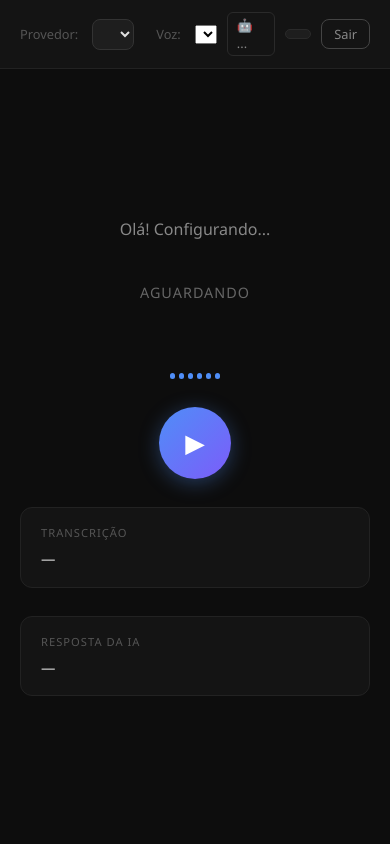
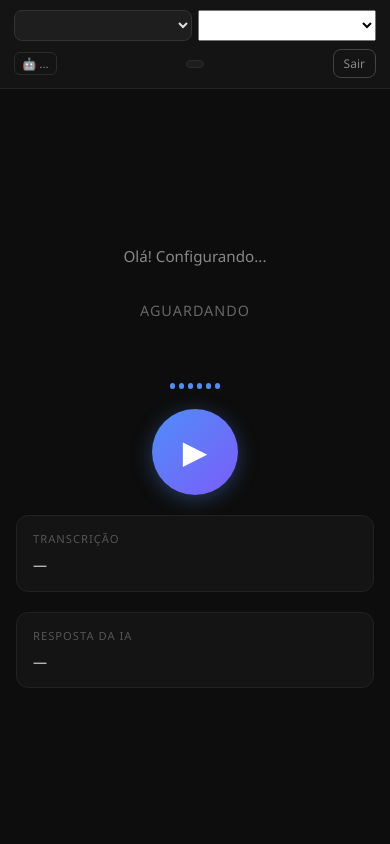
Before and after one commit to lucasnumaboa/VozIA, a Flask app: template templates/index.html in a window 390 px wide. Run offline with Flask 3, Linux system fonts and the light colour scheme; the template is opened without the code that fills it, so the values that code supplies are empty; parts of the project's set-up code (start-up, migrations or seed data) failed here and were passed over.

Commit message:
feat: interface mobile responsiva (topbar empilhada, modal fullscreen, tabelas scroll, botao maior)

```diff
--- a/templates/index.html
+++ b/templates/index.html
@@ -269,6 +269,104 @@
                    border-radius:7px; color:#888; cursor:pointer; font-size:0.85rem; }
     .chk-row { display:flex; align-items:center; gap:8px; font-size:0.85rem; color:#aaa; }
     .chk-row input { width:16px; height:16px; cursor:pointer; }
+
+    /* ── Mobile ──────────────────────────────────────────────── */
+    @media (max-width: 600px) {
+
+      /* Topbar: empilha em duas linhas */
+      .topbar {
+        flex-direction: column;
+        align-items: stretch;
+        padding: 10px 14px;
+        gap: 8px;
+      }
+      .topbar-left {
+        flex-wrap: wrap;
+        gap: 6px;
+        justify-content: space-between;
+      }
+      .topbar-left span { display: none; } /* esconde labels "Provedor:" e "Voz:" */
+      #providerSel, #voiceSel {
+        flex: 1; min-width: 120px; max-width: 100%;
+        font-size: 0.8rem; padding: 6px 8px;
+      }
+      .topbar-right {
+        display: flex; align-items: center;
+        justify-content: space-between; gap: 6px;
+      }
+      .user-badge { font-size: 0.72rem; padding: 3px 8px; }
+      .agent-tag  { font-size: 0.72rem; padding: 3px 7px; margin-left: 0; }
+      .btn-logout { font-size: 0.75rem; padding: 5px 10px; }
+      .btn-icon   { font-size: 0.9rem; padding: 5px 9px; }
+
+      /* Main area */
+      .app { padding: 28px 16px; gap: 20px; }
+
+      /* Play button maior para toque */
+      .btn-play {
+        width: 86px; height: 86px;
+        font-size: 2rem;
+      }
+
+      /* Info boxes */
+      .info-box {
+        padding: 14px 16px; font-size: 0.88rem;
+      }
+
+      /* Greeting */
+      .greeting { font-size: 0.95rem; }
+
+      /* Modal: fullscreen no mobile */
+      .modal-overlay {
+        padding: 0;
+        align-items: flex-end;
+      }
+      .modal {
+        border-radius: 18px 18px 0 0;
+        max-height: 92vh;
+        max-width: 100%;
+        width: 100%;
+      }
+      .modal-header { padding: 14px 18px; }
+      .modal-header h2 { font-size: 1rem; }
+
+      /* Tabs: scroll horizontal */
+      .tabs {
+        overflow-x: auto; flex-wrap: nowrap;
+        -webkit-overflow-scrolling: touch;
+        padding: 10px 12px 0;
+        gap: 2px;
+      }
+      .tab { font-size: 0.78rem; padding: 7px 12px; white-space: nowrap; }
+
+      /* Tab body */
+      .tab-body { padding: 16px 14px; }
+
+      /* Settings grid já vira 1 coluna via media existente (≤540px) */
+
+      /* Mini form grid */
+      .mini-form-grid { grid-template-columns: 1fr; }
+      .mini-form { padding: 12px; }
+
+      /* Tabelas: scroll horizontal */
+      .tbl-wrap { overflow-x: auto; -webkit-overflow-scrolling: touch; }
+      .tbl { min-width: 480px; font-size: 0.78rem; }
+      .tbl th, .tbl td { padding: 8px 10px; }
+
+      /* Botões de ação */
+      .btn-sm { font-size: 0.72rem; padding: 4px 8px; }
+      .btn-save { width: 100%; }
+      .btn-add  { width: 100%; text-align: center; }
+
+      /* Checkboxes lado a lado no form de provider */
+      .chk-row { font-size: 0.8rem; }
+
+      /* Error toast */
+      .error-toast { min-width: unset; width: 92%; bottom: 16px; }
+
+      /* Agent modal */
+      .agent-modal { padding: 24px 20px; }
+    }
   </style>
 </head>
 <body>
@@ -376,10 +474,10 @@
             <button class="btn-cancel" id="pf_cancel">Cancelar</button>
           </div>
         </div>
-        <table class="tbl" id="providersTable">
+        <div class="tbl-wrap"><table class="tbl" id="providersTable">
           <thead><tr><th>Nome</th><th>Modelo</th><th>Visão</th><th>Ativo</th><th>Ações</th></tr></thead>
           <tbody></tbody>
-        </table>
+        </table></div>
       </div>
 
       <!-- VOICES -->
@@ -400,10 +498,10 @@
           </div>
           <p id="vf_progress" style="font-size:.8rem;color:#888;margin-top:8px;"></p>
         </div>
-        <table class="tbl" id="voicesTable">
+        <div class="tbl-wrap"><table class="tbl" id="voicesTable">
           <thead><tr><th>Nome</th><th>Padrão</th><th>Ativo</th><th>Ações</th></tr></thead>
           <tbody></tbody>
-        </table>
+        </table></div>
       </div>
 
       <!-- USERS -->
@@ -423,10 +521,10 @@
             <button class="btn-cancel" id="uf_cancel">Cancelar</button>
           </div>
         </div>
-        <table class="tbl" id="usersTable">
+        <div class="tbl-wrap"><table class="tbl" id="usersTable">
           <thead><tr><th>Usuário</th><th>Tipo</th><th>Ações</th></tr></thead>
           <tbody></tbody>
-        </table>
+        </table></div>
       </div>
 
     </div>
```
